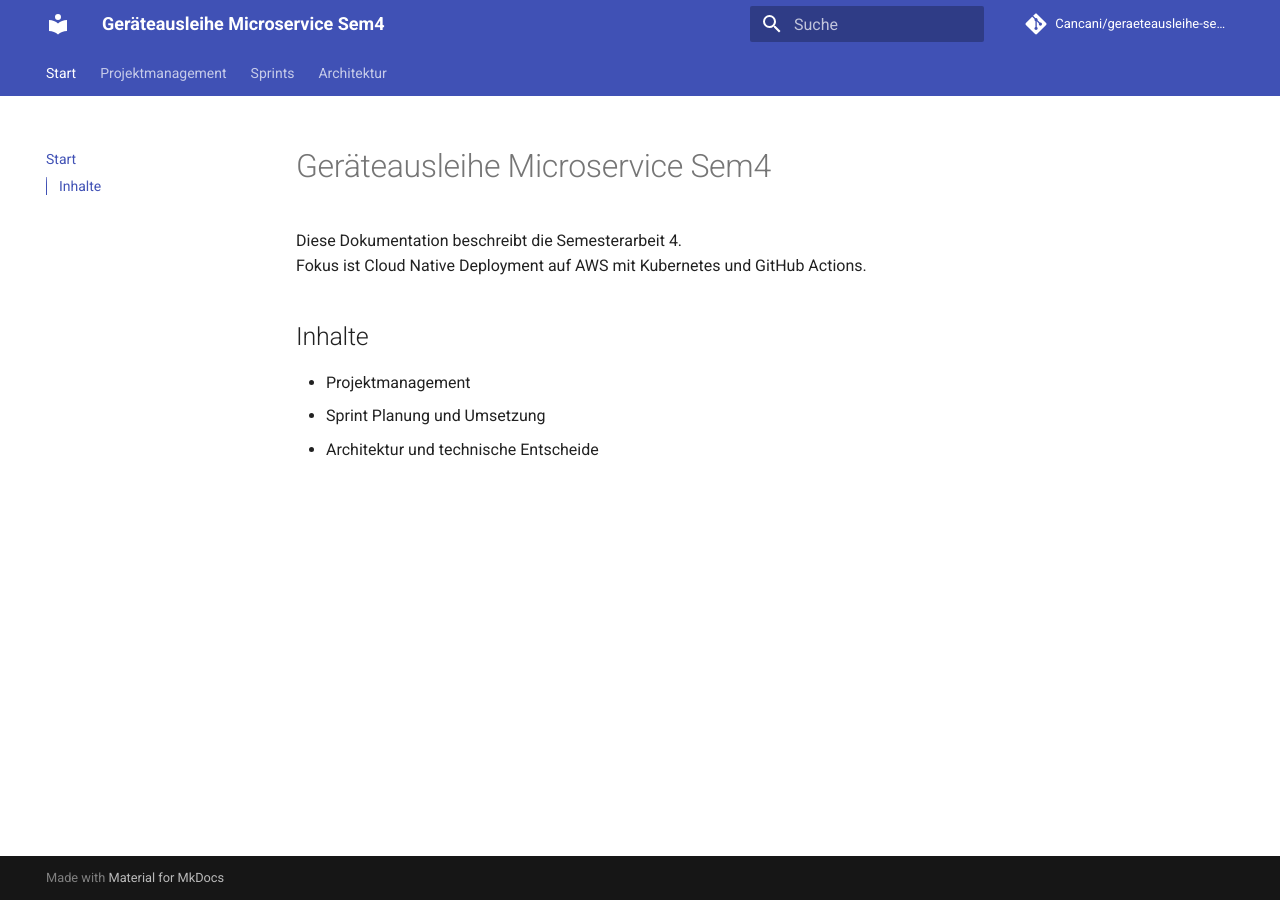
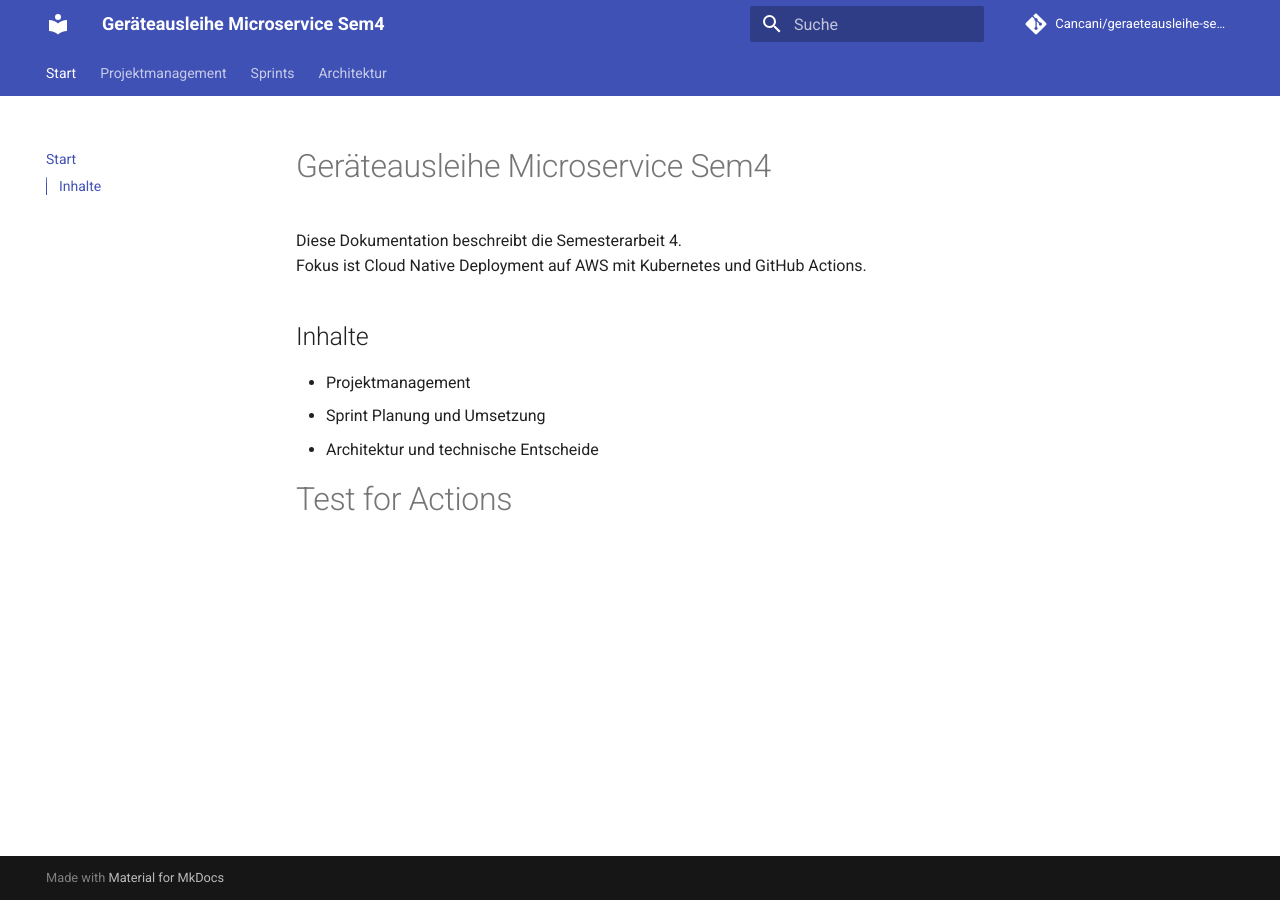
Before and after one commit to Cancani/geraeteausleihe-sem4, an MkDocs documentation site: the page built from docs/index.md, in a window 1280 px wide. Built offline with MkDocs 1.6.1 and Material for MkDocs 9.7.7, drawn with Linux system fonts in a browser that asks for light colours; comment, search, counter and statistics services are not loaded.

Commit message:
docs(pages): another test for github actions

```diff
--- a/docs/index.md
+++ b/docs/index.md
@@ -7,3 +7,5 @@ Fokus ist Cloud Native Deployment auf AWS mit Kubernetes und GitHub Actions.
 - Projektmanagement
 - Sprint Planung und Umsetzung
 - Architektur und technische Entscheide
+
+# Test for Actions
```
Also changed, not shown: README.md (+0 -2 lines).
